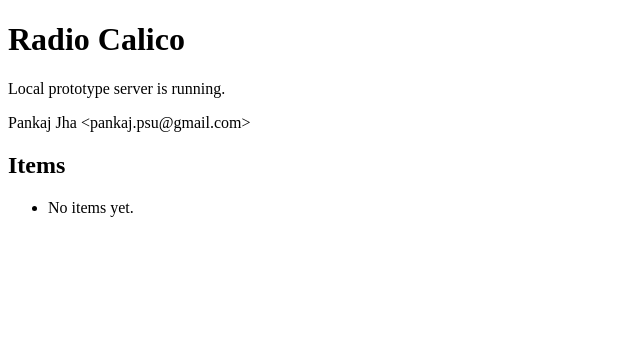
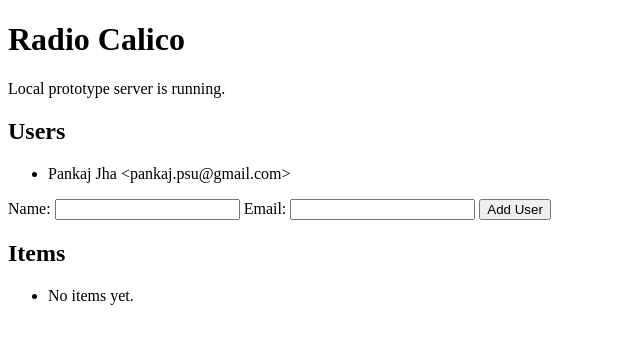
Before and after one commit to pkjha-aero/Udemy_ClaudeCode_SundogEdu, a Flask app: page / in a window 1280 px wide. Shown: the top 344 px of the page, without its empty margins (0-640 px from the left). Run offline with Flask 3, Linux system fonts and the light colour scheme.

Commit message:
Add web form to create new users
Homepage now lists all users and includes a form that POSTs to
/users to add a new one, so users can be added from the browser
instead of only via seeding.

Co-Authored-By: Claude Sonnet 5 <noreply@anthropic.com>

```diff
--- a/radiocalico/app/routes.py
+++ b/radiocalico/app/routes.py
@@ -1,4 +1,4 @@
-from flask import Blueprint, jsonify, render_template
+from flask import Blueprint, jsonify, redirect, render_template, request, url_for
 
 from app import db
 from app.models import Item, User
@@ -9,8 +9,20 @@ bp = Blueprint("main", __name__)
 @bp.route("/")
 def index():
     items = Item.query.all()
-    user = User.query.first()
-    return render_template("index.html", items=items, user=user)
+    users = User.query.all()
+    return render_template("index.html", items=items, users=users)
+
+
+@bp.route("/users", methods=["POST"])
+def add_user():
+    name = request.form.get("name", "").strip()
+    email = request.form.get("email", "").strip()
+
+    if name and email and not User.query.filter_by(email=email).first():
+        db.session.add(User(name=name, email=email))
+        db.session.commit()
+
+    return redirect(url_for("main.index"))
 
 
 @bp.route("/api/items")
--- a/radiocalico/app/templates/index.html
+++ b/radiocalico/app/templates/index.html
@@ -7,9 +7,22 @@
 <body>
   <h1>Radio Calico</h1>
   <p>Local prototype server is running.</p>
-  {% if user %}
-    <p>{{ user.name }} &lt;{{ user.email }}&gt;</p>
-  {% endif %}
+
+  <h2>Users</h2>
+  <ul>
+    {% for user in users %}
+      <li>{{ user.name }} &lt;{{ user.email }}&gt;</li>
+    {% else %}
+      <li>No users yet.</li>
+    {% endfor %}
+  </ul>
+
+  <form action="{{ url_for('main.add_user') }}" method="post">
+    <label>Name: <input type="text" name="name" required></label>
+    <label>Email: <input type="email" name="email" required></label>
+    <button type="submit">Add User</button>
+  </form>
+
   <h2>Items</h2>
   <ul>
     {% for item in items %}
```
